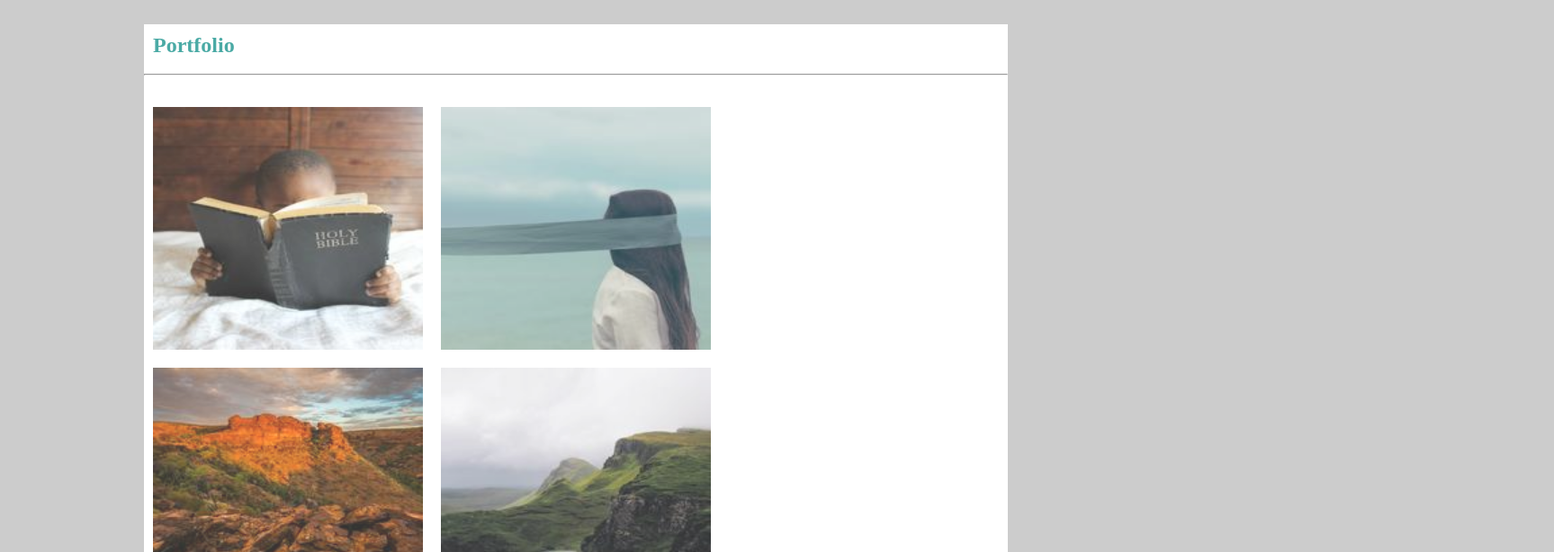
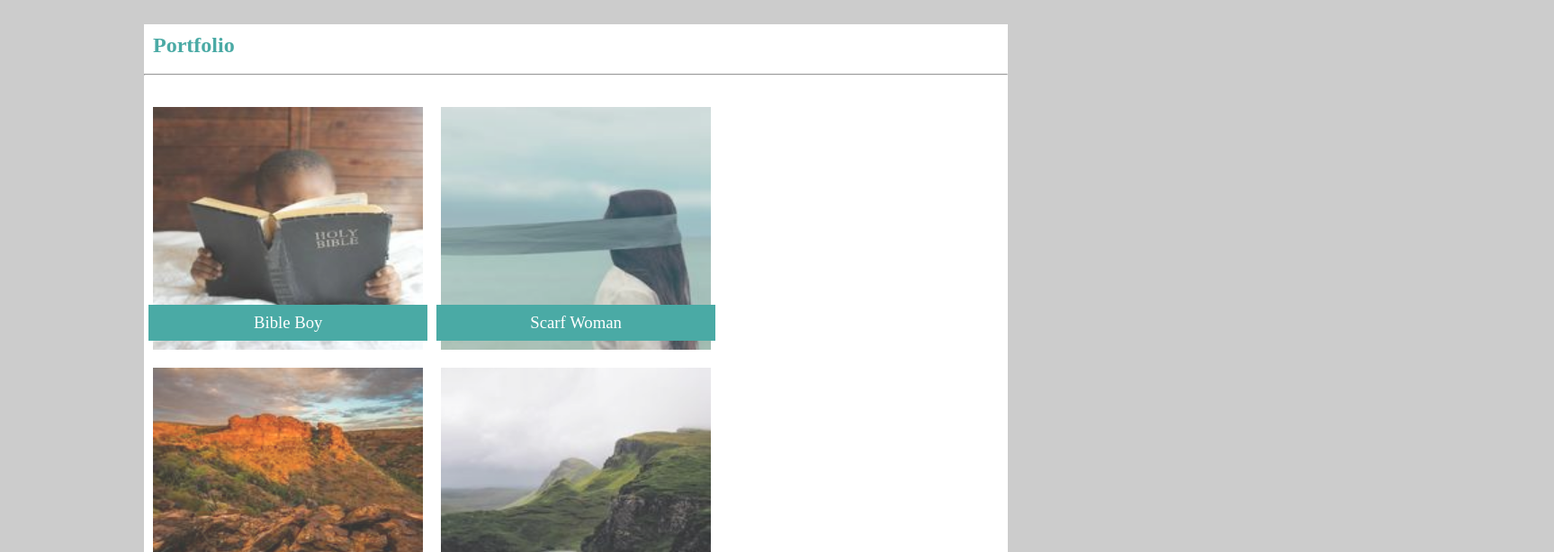
Before and after one commit to Gail-Deadwyler/Basic-Portfolio, a plain HTML site: page portfolio.html in a window 1280 px wide. Shown: the part 86-700 px from the top of the page at 90% size, 1727 px wide, since content can reach past the window. Drawn offline with Linux system fonts and the light colour scheme.

Commit message:
added relative positioning and overflow auto to col class

```diff
--- a/assets/css/style.css
+++ b/assets/css/style.css
@@ -148,6 +148,8 @@ footer {
     float: left;
     width: 33.33%;
     padding: 5px;
+    position: relative;
+    overflow: auto;
   }
 
   /* clear floats after the rows */
```
